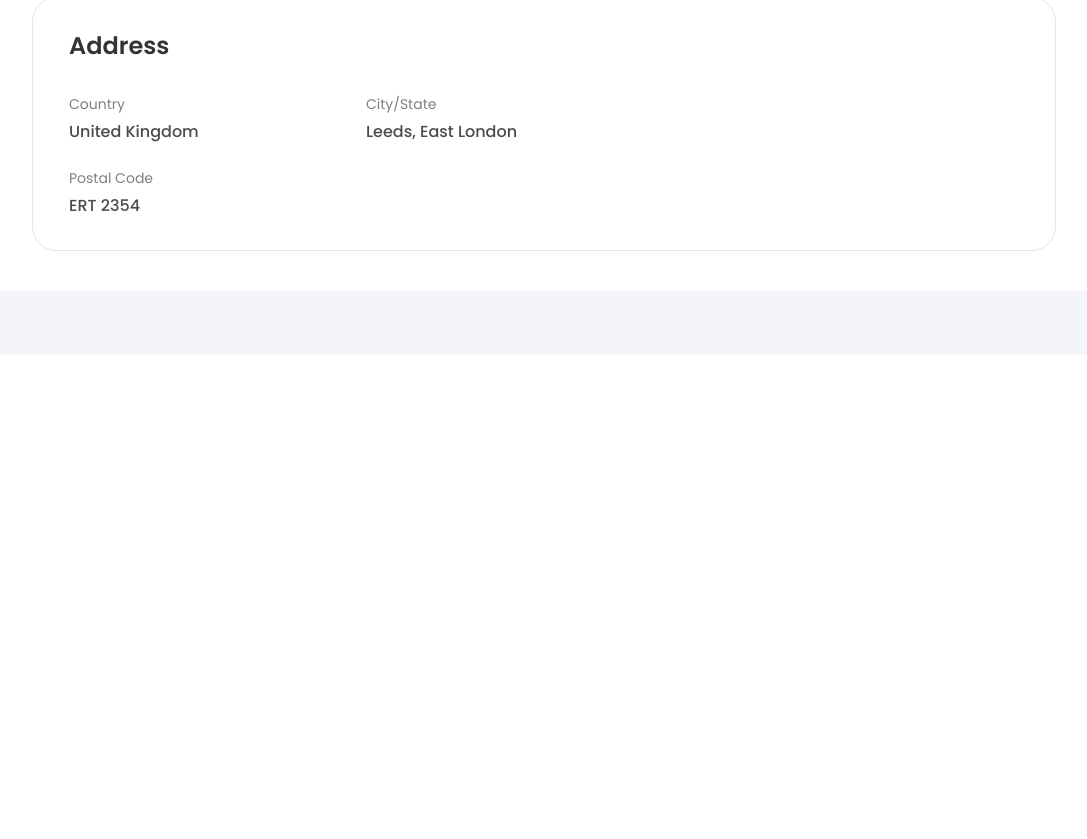
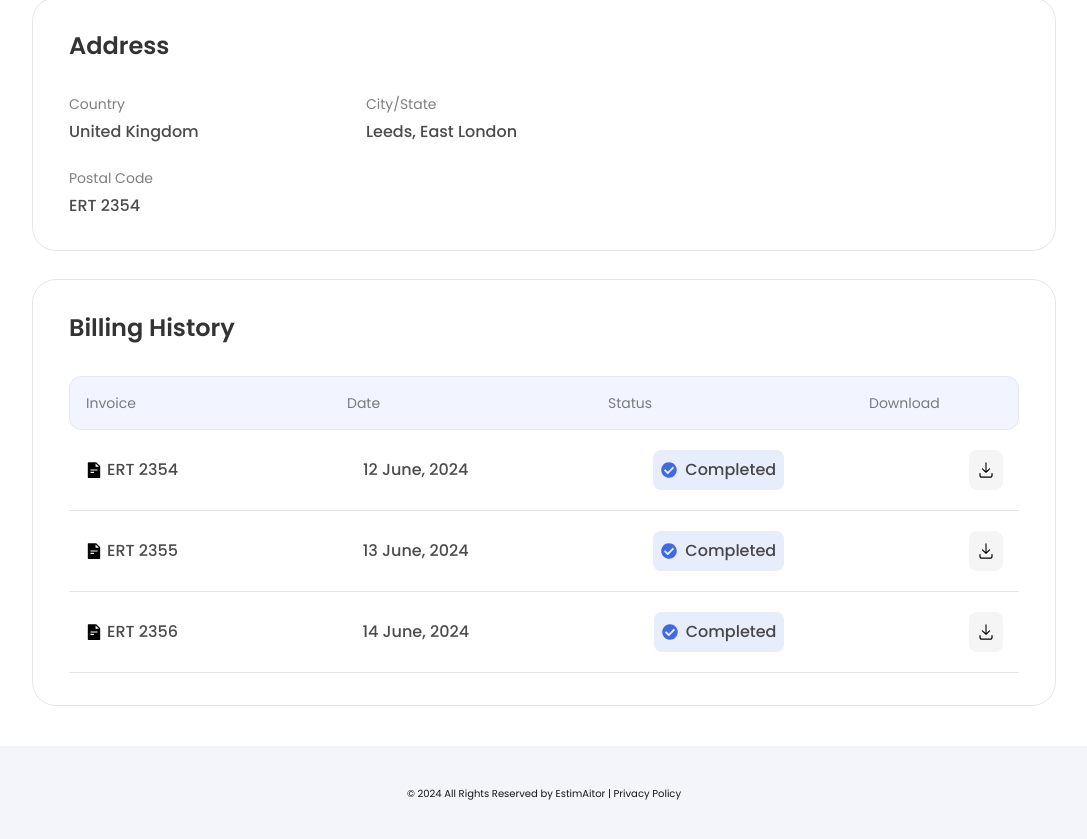
Before and after one commit to Rao-Hamza853/Estimaitor-ReactJS, a React (Vite) app: page /profile in a window 1280 px wide. Shown: the part 687-1526 px from the top of the page, without its empty margins (96-1183 px from the left). Before the commit the page ends 1042 px from the top, so only its background shows below. Built offline with nearby package versions, Linux system fonts and the light colour scheme; what tailwindcss-motion would draw is missing.

Commit message:
profile-page and bill-page

```diff
--- a/src/components/bills.jsx
+++ b/src/components/bills.jsx
@@ -55,9 +55,9 @@ const Bills = () => {
           </div>
         </div>
 
-        {/* <div className='space-y-6'>
+        <div className='space-y-6 overflow-x-auto'>
          <p className='text-xl text-black opacity-70 font-[450] border-b border-[#E6EAF9] pb-4'>INVOICE HISTORY</p>
-          <div className='flex items-center gap-x-40'>
+          <div className='flex items-center gap-x-20 lg:gap-x-40'>
             <div className='flex items-center gap-x-2'>
               <p className='text-xl text-black opacity-70'>Dec 01, 2021</p>
               <LuCircleArrowOutUpRight className='text-black opacity-70'/>
@@ -66,7 +66,7 @@ const Bills = () => {
             <button className='px-2.5 py-1 text-[#4169E1] text-sm bg-[#D9E1F9] rounded-md hover:bg-[#c9d1e8]'>Active</button>
             <p className='text-xl text-black opacity-70'>Starter Price</p>
           </div>
-          <div className='flex items-center gap-x-40'>
+          <div className='flex items-center gap-x-20 lg:gap-x-40'>
             <div className='flex items-center gap-x-2'>
               <p className='text-xl text-black opacity-70'>Dec 01, 2021</p>
               <LuCircleArrowOutUpRight className='text-black opacity-70'/>
@@ -75,7 +75,7 @@ const Bills = () => {
             <button className='px-2.5 py-1 text-[#4169E1] text-sm bg-[#D9E1F9] rounded-md hover:bg-[#c9d1e8]'>Active</button>
             <p className='text-xl text-black opacity-70'>Starter Price</p>
           </div>
-          <div className='flex items-center gap-x-40'>
+          <div className='flex items-center gap-x-20 lg:gap-x-40'>
             <div className='flex items-center gap-x-2'>
               <p className='text-xl text-black opacity-70'>Dec 01, 2021</p>
               <LuCircleArrowOutUpRight className='text-black opacity-70'/>
@@ -84,7 +84,7 @@ const Bills = () => {
             <button className='px-2.5 py-1 text-[#4169E1] text-sm bg-[#D9E1F9] rounded-md hover:bg-[#c9d1e8]'>Active</button>
             <p className='text-xl text-black opacity-70'>Starter Price</p>
           </div>
-          <div className='flex items-center gap-x-40'>
+          <div className='flex items-center gap-x-20 lg:gap-x-40'>
             <div className='flex items-center gap-x-2'>
               <p className='text-xl text-black opacity-70'>Dec 01, 2021</p>
               <LuCircleArrowOutUpRight className='text-black opacity-70'/>
@@ -93,7 +93,7 @@ const Bills = () => {
             <button className='px-2.5 py-1 text-[#4169E1] text-sm bg-[#D9E1F9] rounded-md hover:bg-[#c9d1e8]'>Active</button>
             <p className='text-xl text-black opacity-70'>Starter Price</p>
           </div>
-        </div> */}
+        </div>
 
         <div className='space-y-2 md:space-y-3 pb-14 lg:pb-20'>
           <div className='flex items-start justify-between'>
--- a/src/components/my-profile.jsx
+++ b/src/components/my-profile.jsx
@@ -71,38 +71,39 @@ const MyProfile = () => {
           </div>
         </div>
 
-        {/* <div className="space-y-5 md:space-y- border rounded-3xl px-6 py-4 md:px-9 md:py-8">
+        <div className=" md:space-y- border rounded-3xl px-6 py-4 md:px-9 md:py-8">
           <h2 className="text-lg text-[#333333] font-semibold md:text-2xl mb-8">Billing History</h2>
-          <div className="grid grid-cols-4 gap-36 p-4 bg-[#F2F5FF] border border-[#E5E8F2] rounded-xl">
+          <div className="grid grid-cols-4 gap-32 md:gap-56 lg:gap-32 2xl:gap-40 3xl:gap-44 p-4 bg-[#F2F5FF] border border-[#E5E8F2] rounded-xl ">
             <p className="text-sm text-black opacity-50">Invoice</p>
-            <p className="text-sm text-black opacity-50">Date</p>
-            <p className="text-sm text-black opacity-50">Status</p>
+            <p className="text-sm text-black opacity-50 hidden lg:block">Date</p>
+            <p className="text-sm text-black opacity-50 hidden md:block pl-0 md:pl-5 lg:pl-0">Status</p>
             <p className="text-sm text-black opacity-50">Download</p>
           </div>
-          <div>
             {
               billingHistory.map((item) => (
-                <div className="grid grid-cols-4 gap-28 justify-between px-4 py-6 border-b">
+                <div className="flex justify-between pl-3 pr-5 md:pr-6 xl:px-4 2xl:px-2 3xl:px-4 py-4 md:py-5 border-b">
                     <div className="flex items-center gap-1">
-                      <AiFillFileText />
+                      <AiFillFileText className="text-lg"/>
                       <p className="text-base text-black opacity-70 font-medium">{item.inviceNo}</p>
                     </div>
-                    <p className="text-base text-black opacity-70 font-medium">{item.date}</p>
-                    <div className="flex items-center gap-1">
+                    <div className="hidden lg:flex items-center">
+                      <p className="text-base text-black opacity-70 font-medium">{item.date}</p>
+                    </div>
+                    <div className="hidden md:flex items-center gap-2 bg-[#E8EDFB] py-2 px-2 rounded-lg">
                       <FaCheckCircle className=' text-[#4169E1]' />
                       <p className="text-base text-black opacity-70 font-medium">Completed</p>
                     </div>
-                    <div className="flex items-center gap-1">
-                      <RxDownload />
-                      <p className="text-base text-black opacity-70 font-medium">Download PDF</p>
+                    <div className="flex items-center gap-1 bg-[#F5F5F5] py-2 px-2 rounded-lg cursor-pointer">
+                      <RxDownload  className="text-lg"/>
+                      <p className="text-base text-black opacity-70 font-medium hidden 2xl:block">Download PDF</p>
                     </div>
                 </div>
 
               ))
             }
-          </div>
-        </div> */}
+        </div>
       </div>
+      <p className="text-[10px] text-[#17141F] text-center mt-7 md:mt-9 md:-mb-2 lg:mt-10 lg:-mb-6">© 2024 All Rights Reserved by EstimAitor  |  Privacy Policy</p>
     </div>
   )
 }
```
